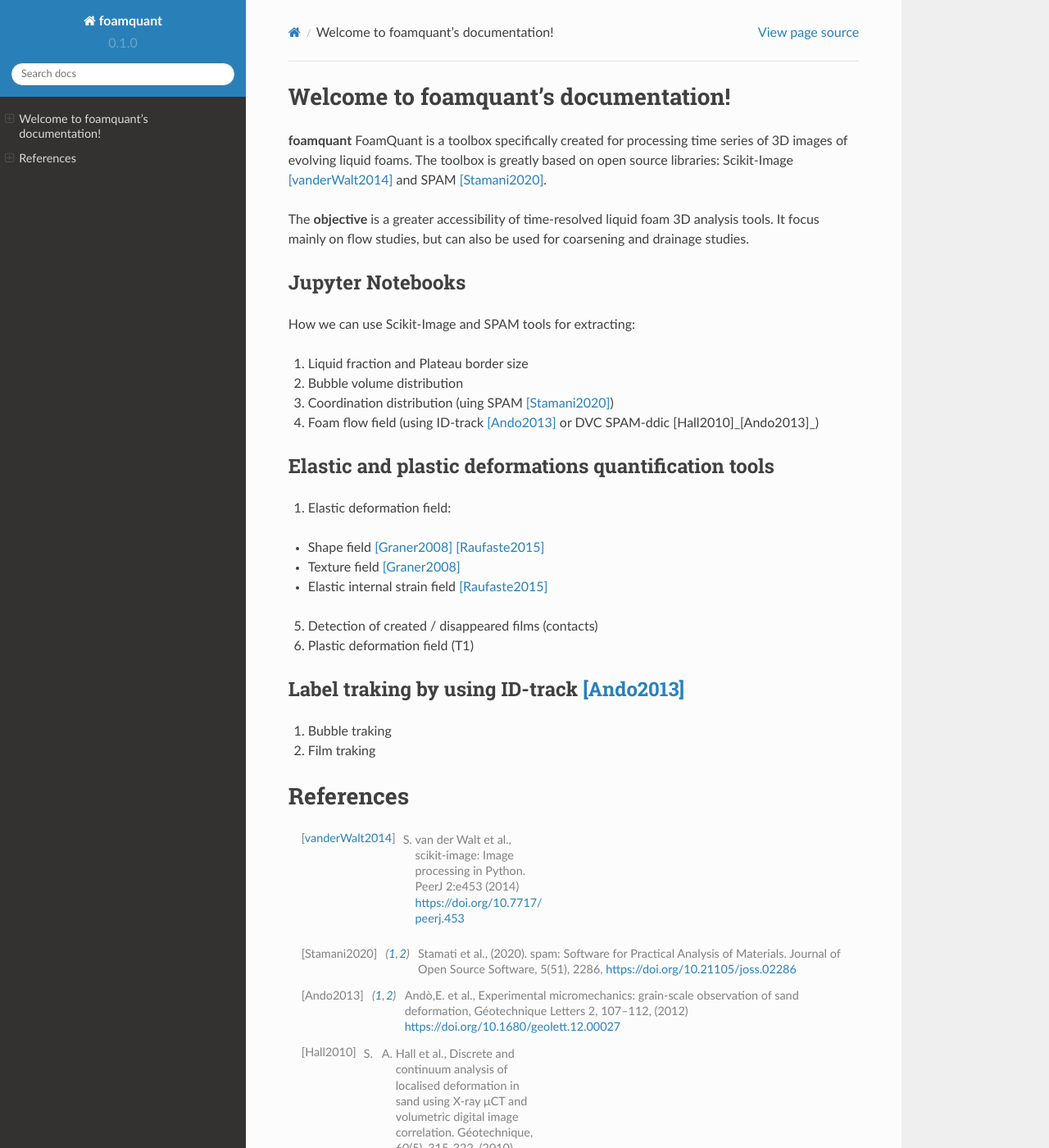
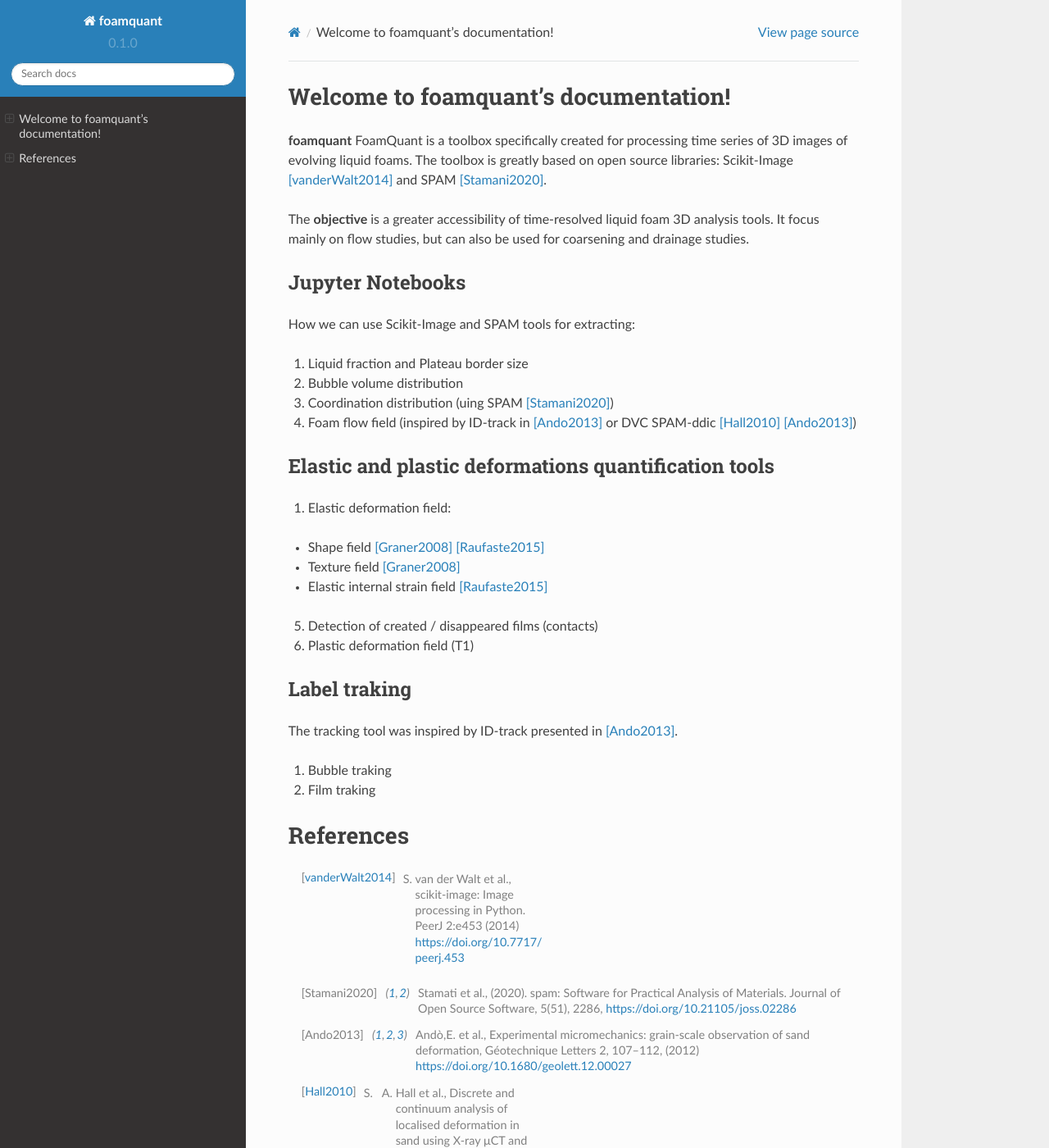
Before and after one commit to floschott/foamquant, a Sphinx documentation site: the page built from docs/source/index.rst, in a window 1280 px wide and 1400 px high. Shown: the whole window at 82% size. Built offline with Sphinx 7.4.7 and the Read the Docs theme 2.0.0, drawn with Linux system fonts in a browser that asks for light colours; pages that are not in the unit, such as notebooks, are missing from menus.

Commit message:
Update index.rst

```diff
--- a/docs/source/index.rst
+++ b/docs/source/index.rst
@@ -17,7 +17,7 @@ How we can use Scikit-Image and SPAM tools for extracting:
 
 3) Coordination distribution (uing SPAM [Stamani2020]_)
 
-4) Foam flow field (using ID-track [Ando2013]_ or DVC SPAM-ddic [Hall2010]_[Ando2013]_)
+4) Foam flow field (inspired by ID-track in [Ando2013]_ or DVC SPAM-ddic [Hall2010]_ [Ando2013]_)
 
 
 Elastic and plastic deformations quantification tools
@@ -35,8 +35,9 @@ Elastic and plastic deformations quantification tools
 
 6) Plastic deformation field (T1)
 
-Label traking by using ID-track [Ando2013]_
+Label traking
 -----------------
+The tracking tool was inspired by ID-track presented in [Ando2013]_.
 
 1) Bubble traking
 
```
